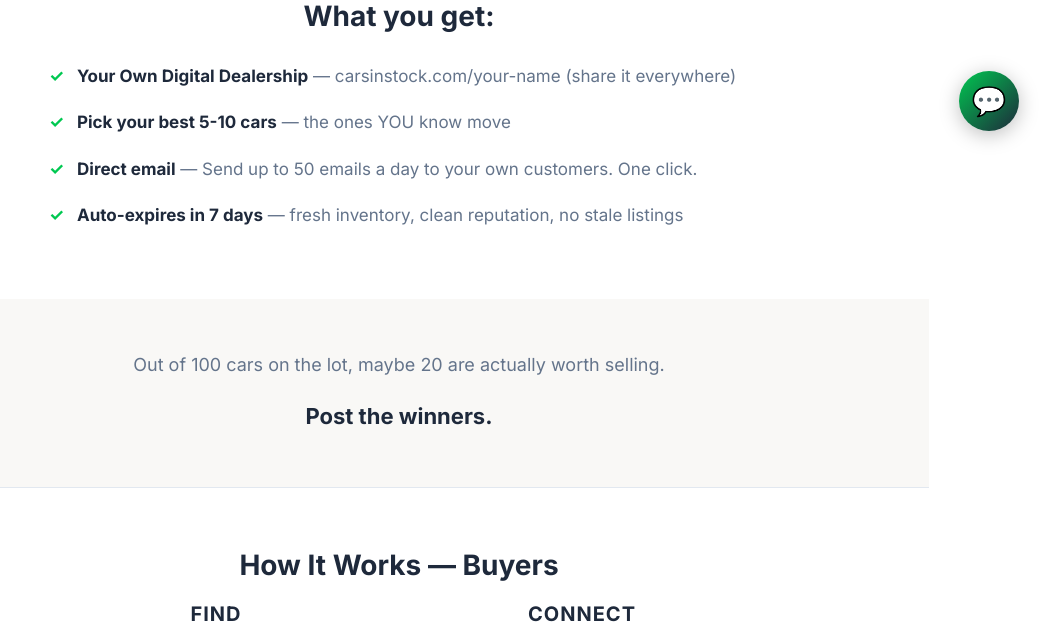
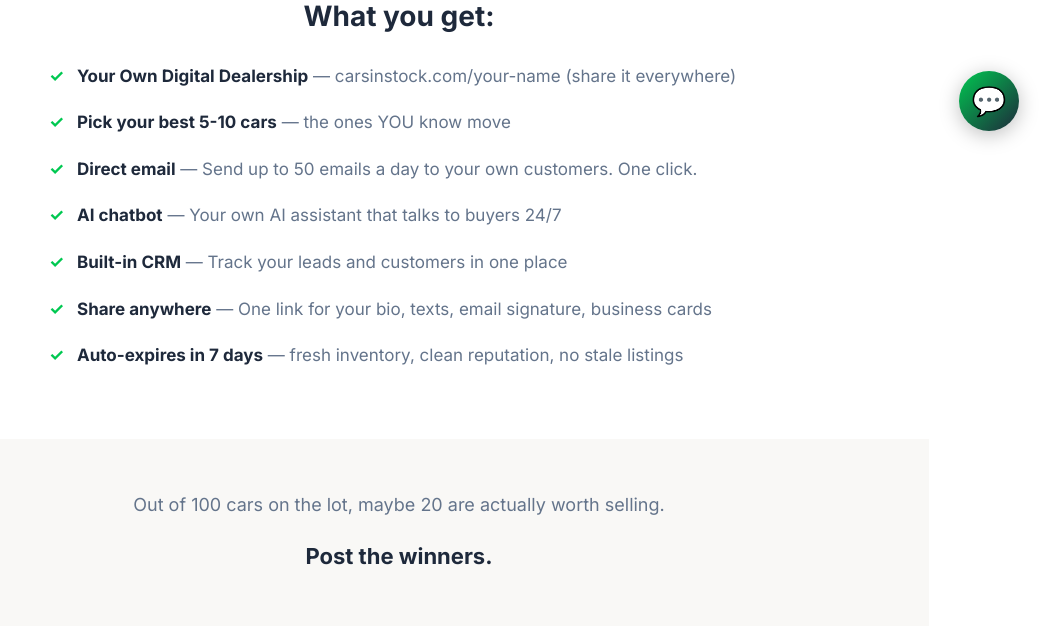
Before and after one commit to Carsinstock/carsinstock, a Flask app: page / in a window 1280 px wide. Shown: the part 649-1275 px from the top of the page, without its empty margins (241-1280 px from the left). Run offline with Flask 3, Linux system fonts and the light colour scheme.

Commit message:
Add AI chatbot, CRM, Share anywhere to homepage + demo checklist

```diff
--- a/app/templates/index.html
+++ b/app/templates/index.html
@@ -101,6 +101,9 @@
             <li><strong>Your Own Digital Dealership</strong> <span>— carsinstock.com/your-name (share it everywhere)</span></li>
             <li><strong>Pick your best 5-10 cars</strong> <span>— the ones YOU know move</span></li>
             <li><strong>Direct email</strong> <span>— Send up to 50 emails a day to your own customers. One click.</span></li>
+            <li><strong>AI chatbot</strong> <span>— Your own AI assistant that talks to buyers 24/7</span></li>
+            <li><strong>Built-in CRM</strong> <span>— Track your leads and customers in one place</span></li>
+            <li><strong>Share anywhere</strong> <span>— One link for your bio, texts, email signature, business cards</span></li>
             <li><strong>Auto-expires in 7 days</strong> <span>— fresh inventory, clean reputation, no stale listings</span></li>
         </ul>
     </div>
--- a/app/templates/salesperson/public_profile.html
+++ b/app/templates/salesperson/public_profile.html
@@ -39,6 +39,9 @@
     <div class="bullet"><span class="check">✅</span><span class="headline">Post your best inventory</span><div class="desc">The cars YOU want to sell</div></div>
     <div class="bullet"><span class="check">✅</span><span class="headline">Direct leads</span><div class="desc">Buyers contact you, not the BDC</div></div>
     <div class="bullet"><span class="check">✅</span><span class="headline">Email your customers</span><div class="desc">Copy-paste your contacts or upload a file — send your storefront to up to 50 people a day with one click.</div></div>
+    <div class="bullet"><span class="check">✅</span><span class="headline">AI chatbot</span><div class="desc">Your own AI assistant that talks to buyers 24/7</div></div>
+    <div class="bullet"><span class="check">✅</span><span class="headline">Built-in CRM</span><div class="desc">Track your leads and customers in one place</div></div>
+    <div class="bullet"><span class="check">✅</span><span class="headline">Share anywhere</span><div class="desc">One link for your bio, texts, email signature, business cards</div></div>
     <div class="bullet"><span class="check">✅</span><span class="headline">Auto-expires in 7 days</span><div class="desc">Fresh inventory, clean reputation</div></div>
     <hr>
     <div class="pricing">14-day free trial. $20/month + $2 per vehicle listed.<br>Cancel anytime.</div>
```
